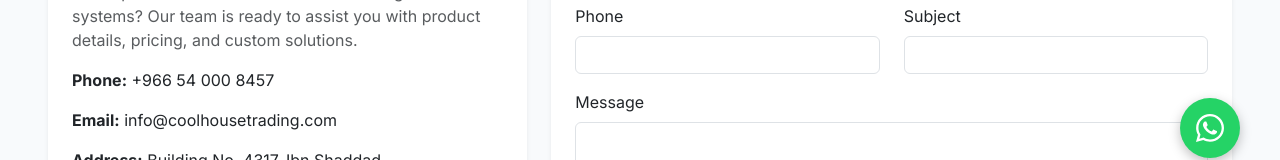
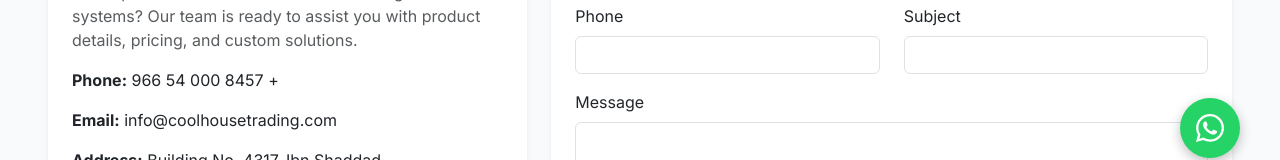
Before and after one commit to nawal07/coolhouse_02, a React (Vite) app: page /contact in a window 1280 px wide. Shown: the part 602-762 px from the top of the page. Built offline with nearby package versions, Linux system fonts and the light colour scheme.

Commit message:
Update Contact rtl format

```diff
--- a/src/pages/Contact.jsx
+++ b/src/pages/Contact.jsx
@@ -103,7 +103,7 @@ function Contact() {
               </h2>
               <p className="text-muted">{c.intro}</p>
               <p>
-                <strong>{c.phoneLabel}</strong> +966 54 000 8457
+                <strong>{c.phoneLabel}</strong> <span dir="ltr"> 966 54 000 8457 </span>+
               </p>
               <p>
                 <strong>{c.emailLabel}</strong> info@coolhousetrading.com
```
